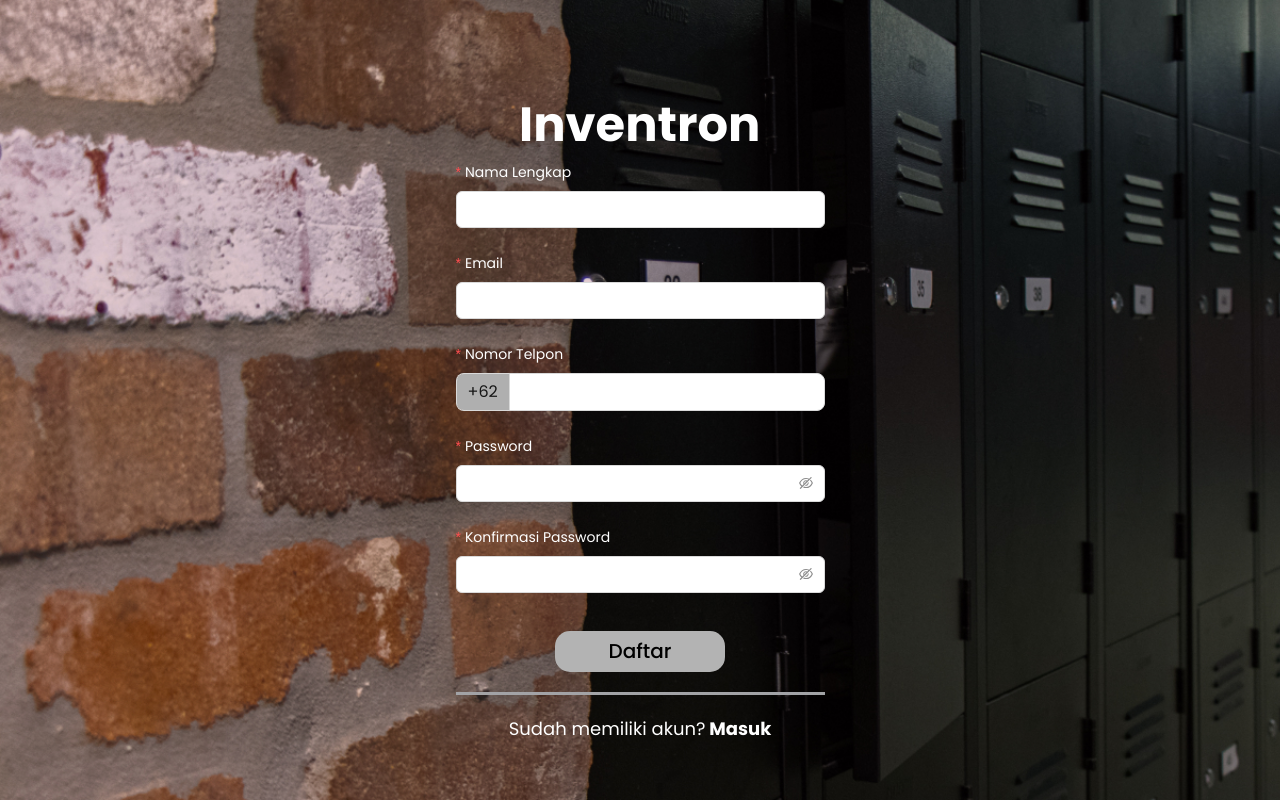
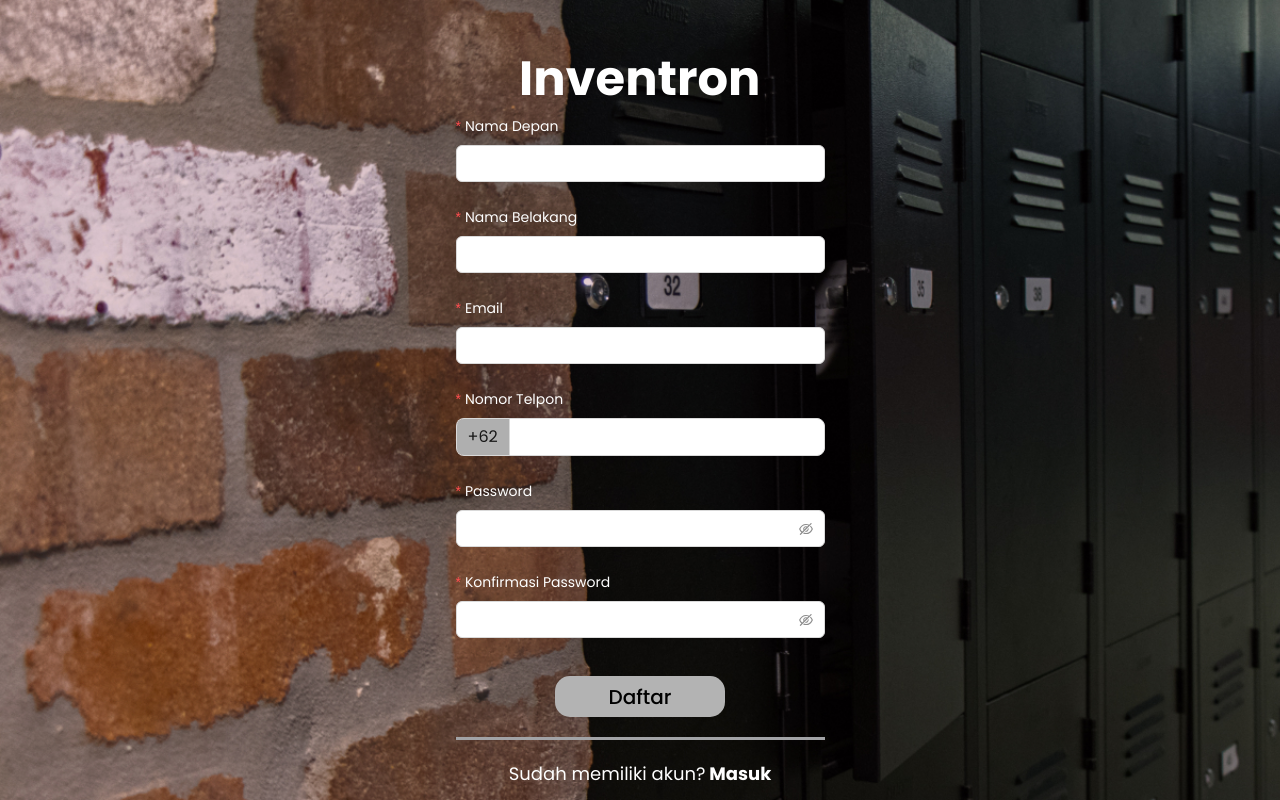
Before and after one commit to Project-Capstone-Group-16/React_Kelompok-16, a React (Vite) app: page /register in a window 1280 px wide. Built offline with nearby package versions, Linux system fonts and the light colour scheme.

Commit message:
feat(register): update fill register

```diff
--- a/src/pages/registerPage/RegisterPage.jsx
+++ b/src/pages/registerPage/RegisterPage.jsx
@@ -10,8 +10,10 @@ const RegisterPage = () => {
   const navigate = useNavigate()
   const [isLoading, register] = useRegister()
   const onRegister = (values) => {
+    console.log('values', values)
     const data = {
-      full_name: values.full_name,
+      first_name: values.first_name,
+      last_name: values.last_name,
       email: values.email,
       phone_number: values.phone_number,
       password: values.password,
@@ -31,12 +33,25 @@ const RegisterPage = () => {
           <Form layout="vertical" onFinish={onRegister}>
             <Form.Item
               className={styles['form-item-register-page']}
-              label="Nama Lengkap"
-              name="full_name"
+              label="Nama Depan"
+              name="first_name"
               rules={[
                 {
                   required: true,
-                  message: 'Silahkan masukkan nama lengkap Anda!',
+                  message: 'Silahkan masukkan nama depan Anda!',
+                },
+              ]}
+            >
+              <Input className={styles['input-register-page']} />
+            </Form.Item>
+            <Form.Item
+              className={styles['form-item-register-page']}
+              label="Nama Belakang"
+              name="last_name"
+              rules={[
+                {
+                  required: true,
+                  message: 'Silahkan masukkan nama belakang Anda!',
                 },
               ]}
             >
```
